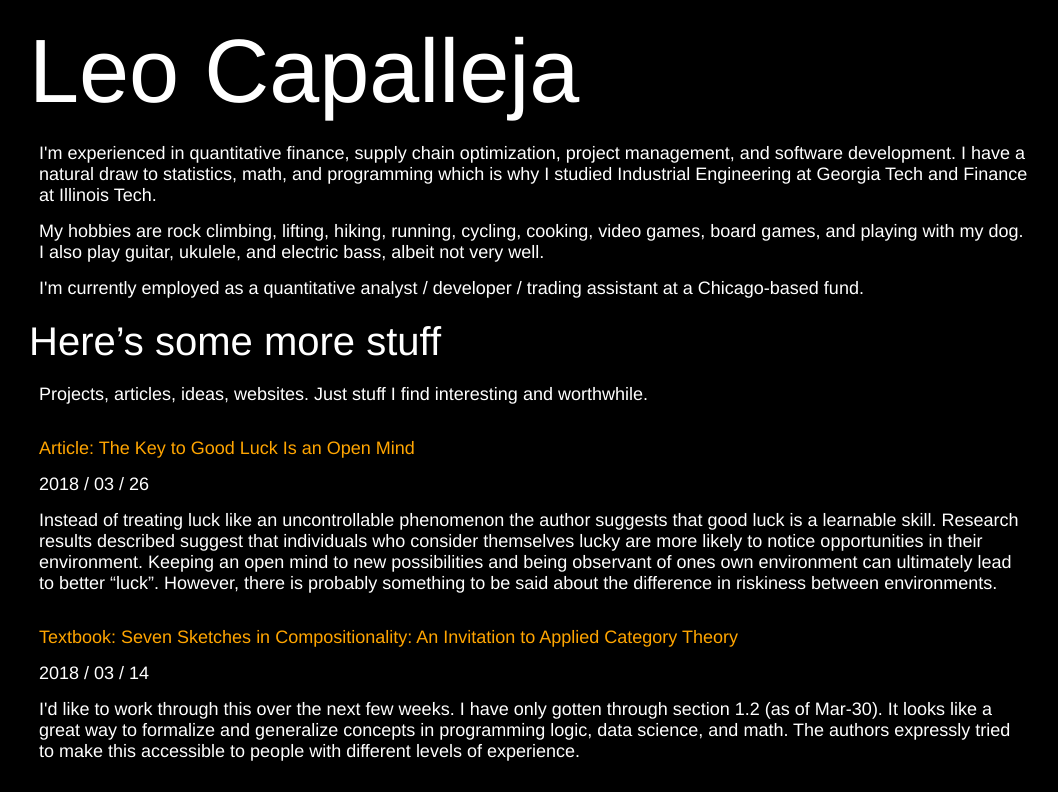
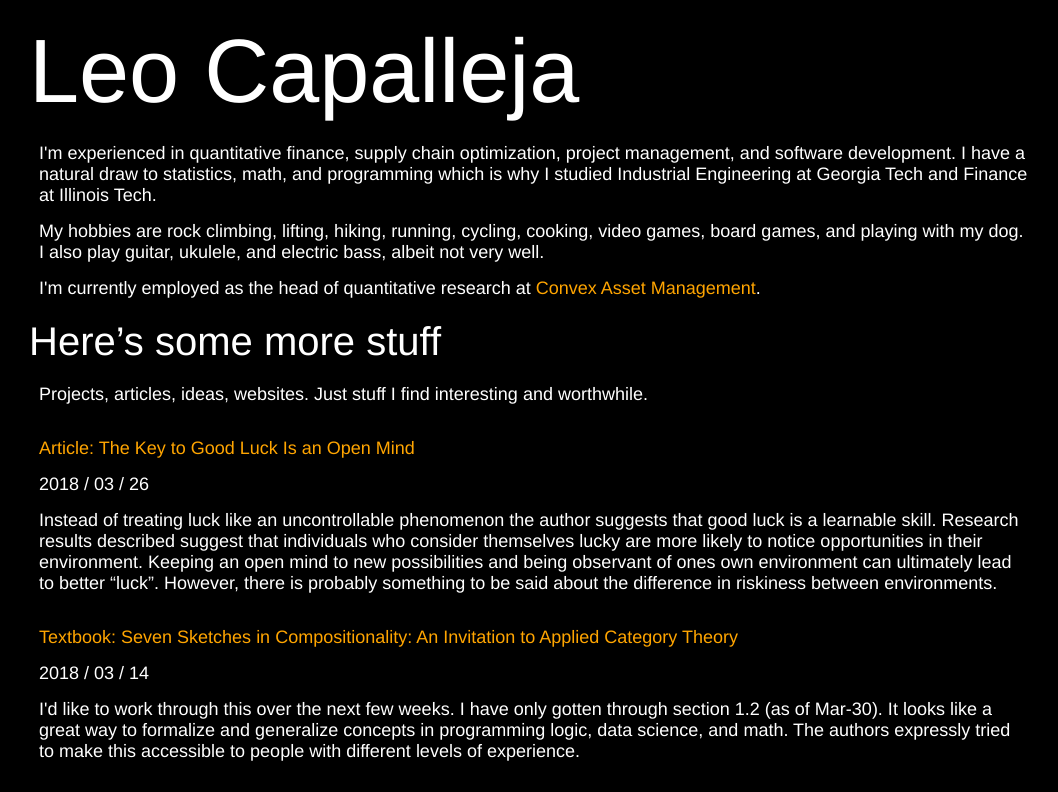
Before and after one commit to lcapalleja/lcapalleja.github.io, a plain HTML site: page index.html in a window 1280 px wide. Shown: the top 792 px of the page, without its empty margins (111-1169 px from the left). Drawn offline with Linux system fonts and the light colour scheme.

Commit message:
Update index.html

```diff
--- a/index.html
+++ b/index.html
@@ -17,7 +17,7 @@
 
 		<p>My hobbies are rock climbing, lifting, hiking, running, cycling, cooking, video games, board games, and playing with my dog. I also play guitar, ukulele, and electric bass, albeit not very well.</p>
 
-		<p>I'm currently employed as a quantitative analyst / developer / trading assistant at a Chicago-based fund.</p>
+		<p>I'm currently employed as the head of quantitative research at <a href = "https://www.convexam.com/">Convex Asset Management</a>.</p>
 
 		<h2>Here’s some more stuff</h2>
 
```
